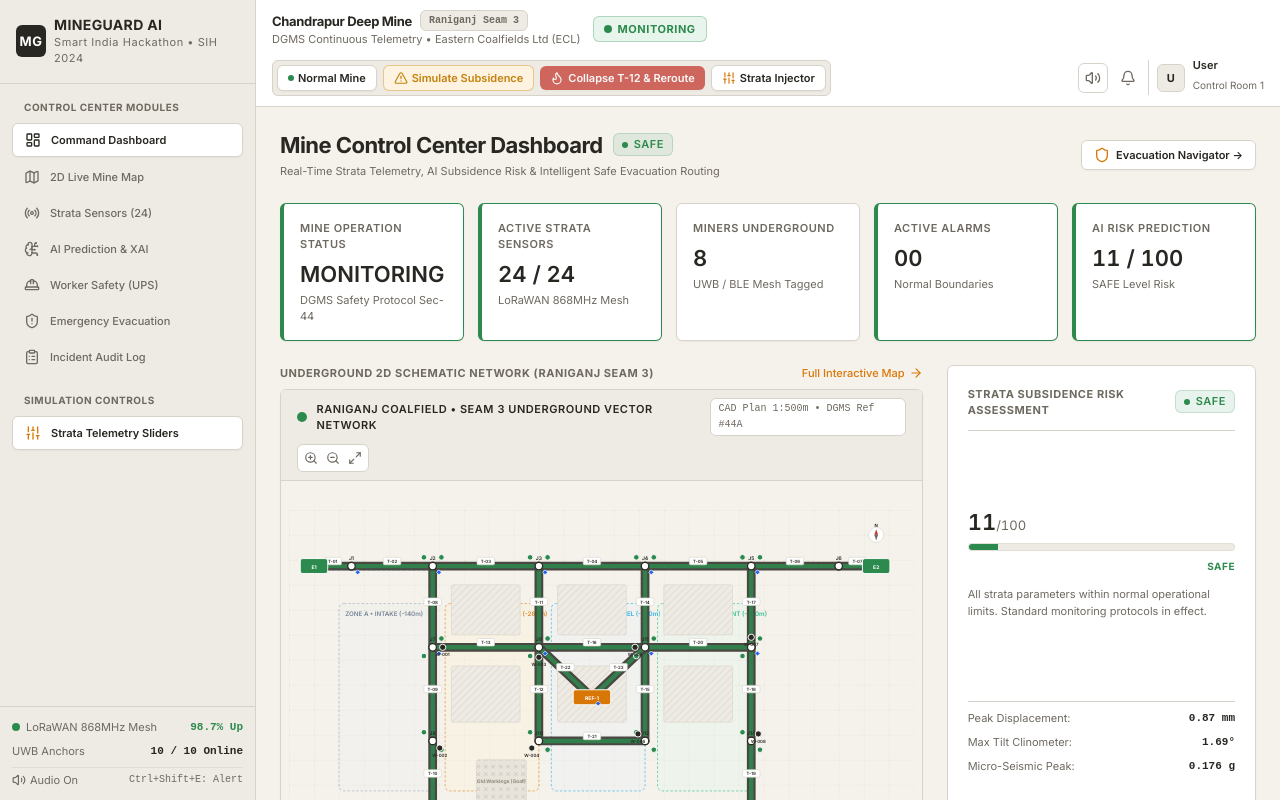
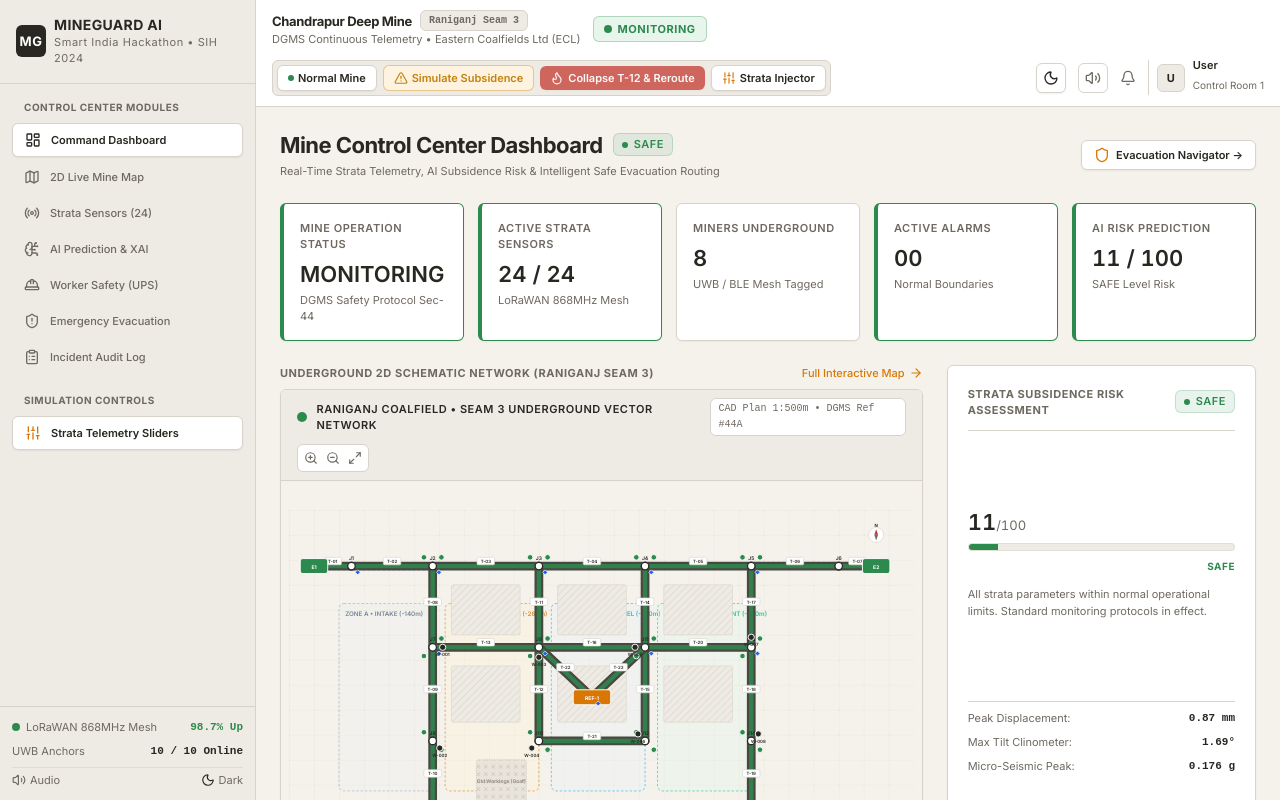
Before and after one commit to soumik7484-art/smart-mine-monitor, a React (Vite) app: page /#/overview in a window 1280 px wide. Built offline with nearby package versions, Linux system fonts and the light colour scheme.

Commit message:
feat: add light and dark mode toggle with persistent theme state

```diff
--- a/src/components/layout/Sidebar.jsx
+++ b/src/components/layout/Sidebar.jsx
@@ -14,6 +14,8 @@ import {
   Volume2,
   VolumeX,
   Activity,
+  Sun,
+  Moon,
 } from 'lucide-react';
 
 const navItems = [
@@ -31,6 +33,8 @@ export default function Sidebar() {
     emergencyModeActive,
     isMuted,
     toggleMute,
+    toggleTheme,
+    isDarkMode,
     setIsSensorSimulatorOpen,
     stats = {},
   } = useMine();
@@ -122,11 +126,17 @@ export default function Sidebar() {
             className="text-[11px] text-mine-text-secondary hover:text-mine-text-primary flex items-center gap-1 transition"
           >
             {isMuted ? <VolumeX className="h-3.5 w-3.5 text-status-critical" /> : <Volume2 className="h-3.5 w-3.5" />}
-            <span>{isMuted ? 'Muted' : 'Audio On'}</span>
+            <span>{isMuted ? 'Muted' : 'Audio'}</span>
           </button>
-          <span className="text-[10px] text-mine-text-secondary font-mono">
-            Ctrl+Shift+E: Alert
-          </span>
+          <button
+            type="button"
+            onClick={toggleTheme}
+            className="text-[11px] text-mine-text-secondary hover:text-mine-text-primary flex items-center gap-1 transition"
+            title={isDarkMode ? 'Switch to Light Mode' : 'Switch to Dark Mode'}
+          >
+            {isDarkMode ? <Sun className="h-3.5 w-3.5 text-amber-400" /> : <Moon className="h-3.5 w-3.5 text-mine-text-primary" />}
+            <span>{isDarkMode ? 'Light' : 'Dark'}</span>
+          </button>
         </div>
       </div>
     </aside>
--- a/src/components/layout/TopBar.jsx
+++ b/src/components/layout/TopBar.jsx
@@ -10,6 +10,8 @@ import {
   RotateCcw,
   AlertTriangle,
   Flame,
+  Sun,
+  Moon,
 } from 'lucide-react';
 
 export default function TopBar() {
@@ -18,6 +20,8 @@ export default function TopBar() {
     alerts = [],
     isMuted,
     toggleMute,
+    toggleTheme,
+    isDarkMode,
     triggerSubsidence,
     triggerCollapse,
     resetToNormal,
@@ -129,6 +133,16 @@ export default function TopBar() {
 
       {/* Right: Quick Controls & Profile */}
       <div className="flex items-center gap-3">
+        {/* Dark / Light Mode Toggle */}
+        <button
+          type="button"
+          onClick={toggleTheme}
+          className="p-1.5 rounded border border-mine-border bg-mine-surface text-mine-text-secondary hover:text-mine-text-primary hover:bg-mine-surface-alt transition shadow-card"
+          title={isDarkMode ? 'Switch to Light Mode' : 'Switch to Dark Mode'}
+        >
+          {isDarkMode ? <Sun className="h-4 w-4 text-amber-400" /> : <Moon className="h-4 w-4 text-mine-text-primary" />}
+        </button>
+
         {/* Audio Mute/Unmute */}
         <button
           type="button"
--- a/src/context/MineContext.jsx
+++ b/src/context/MineContext.jsx
@@ -24,6 +24,27 @@ export const MineProvider = ({ children }) => {
   const [selectedWorker, setSelectedWorker] = useState(null);
   const [selectedTunnel, setSelectedTunnel] = useState(null);
   const [zoneFilter, setZoneFilter] = useState('ALL');
+  const [theme, setTheme] = useState(() => {
+    if (typeof window !== 'undefined') {
+      return localStorage.getItem('mineguard_theme') || 'light';
+    }
+    return 'light';
+  });
+
+  useEffect(() => {
+    if (theme === 'dark') {
+      document.documentElement.classList.add('dark');
+    } else {
+      document.documentElement.classList.remove('dark');
+    }
+    try {
+      localStorage.setItem('mineguard_theme', theme);
+    } catch (e) {}
+  }, [theme]);
+
+  const toggleTheme = useCallback(() => {
+    setTheme((prev) => (prev === 'dark' ? 'light' : 'dark'));
+  }, []);
 
   // ─── Simulation Tick (2s) ─────────────────────────────────────────────
   useEffect(() => {
@@ -144,8 +165,11 @@ export const MineProvider = ({ children }) => {
     selectedWorker,
     selectedTunnel,
     zoneFilter,
+    theme,
+    isDarkMode: theme === 'dark',
 
     // Actions
+    toggleTheme,
     triggerSubsidence,
     triggerCollapse,
     resetToNormal,
--- a/src/index.css
+++ b/src/index.css
@@ -8,6 +8,34 @@
 @tailwind utilities;
 
 @layer base {
+  :root {
+    --color-mine-bg: 245 242 236;            /* #F5F2EC */
+    --color-mine-surface: 255 255 255;       /* #FFFFFF */
+    --color-mine-surface-alt: 238 235 228;   /* #EEEBE4 */
+    --color-mine-text-primary: 41 39 34;     /* #292722 */
+    --color-mine-text-secondary: 111 106 97; /* #6F6A61 */
+    --color-mine-border: 216 211 202;        /* #D8D3CA */
+    --color-status-safe-bg: #E8F5EC;
+    --color-status-warning-bg: #FDF3E0;
+    --color-status-critical-bg: #FDECEB;
+    --color-status-attention-bg: #FEF3CD;
+    --color-status-offline-bg: #F3F4F6;
+  }
+
+  .dark {
+    --color-mine-bg: 18 19 22;               /* #121316 */
+    --color-mine-surface: 26 28 33;          /* #1A1C21 */
+    --color-mine-surface-alt: 35 38 45;      /* #23262D */
+    --color-mine-text-primary: 238 236 230;  /* #EEECE6 */
+    --color-mine-text-secondary: 156 163 175;/* #9CA3AF */
+    --color-mine-border: 49 53 62;           /* #31353E */
+    --color-status-safe-bg: rgba(45, 138, 78, 0.2);
+    --color-status-warning-bg: rgba(196, 130, 14, 0.2);
+    --color-status-critical-bg: rgba(196, 54, 46, 0.22);
+    --color-status-attention-bg: rgba(217, 119, 6, 0.22);
+    --color-status-offline-bg: #202228;
+  }
+
   html {
     font-feature-settings: 'cv02', 'cv03', 'cv04', 'cv11';
     -webkit-font-smoothing: antialiased;
@@ -26,16 +54,16 @@
   }
 
   ::-webkit-scrollbar-track {
-    background: #EEEBE4;
+    background: rgb(var(--color-mine-surface-alt));
   }
 
   ::-webkit-scrollbar-thumb {
-    background: #D8D3CA;
+    background: rgb(var(--color-mine-border));
     border-radius: 3px;
   }
 
   ::-webkit-scrollbar-thumb:hover {
-    background: #B8B3AA;
+    background: rgb(var(--color-mine-text-secondary));
   }
 }
 
--- a/src/pages/AIPredictionPage.jsx
+++ b/src/pages/AIPredictionPage.jsx
@@ -26,7 +26,7 @@ import {
 } from 'lucide-react';
 
 export default function AIPredictionPage() {
-  const { aiPrediction, setIsSensorSimulatorOpen } = useMine();
+  const { aiPrediction, setIsSensorSimulatorOpen, isDarkMode } = useMine();
 
   const riskScore = aiPrediction?.overallScore || 18;
   const classification = aiPrediction?.riskLevel || 'SAFE';
@@ -210,7 +210,7 @@ export default function AIPredictionPage() {
                 }}
               />
               <Area type="monotone" dataKey="upper" fill="#C4362E" fillOpacity={0.08} stroke="none" />
-              <Area type="monotone" dataKey="lower" fill="#F5F2EC" fillOpacity={1} stroke="none" />
+              <Area type="monotone" dataKey="lower" fill={isDarkMode ? '#1C1E23' : '#FFFFFF'} fillOpacity={1} stroke="none" />
               <Line type="monotone" dataKey="predicted" stroke="#C4362E" strokeWidth={2.5} dot={false} />
               <Line type="monotone" dataKey="criticalThreshold" stroke="#C4362E" strokeDasharray="5 5" strokeWidth={1.5} dot={false} />
             </ComposedChart>
--- a/tailwind.config.js
+++ b/tailwind.config.js
@@ -4,28 +4,29 @@ export default {
     './index.html',
     './src/**/*.{js,ts,jsx,tsx}',
   ],
+  darkMode: 'class',
   theme: {
     extend: {
       colors: {
         mine: {
-          bg: '#F5F2EC',
-          surface: '#FFFFFF',
-          'surface-alt': '#EEEBE4',
-          'text-primary': '#292722',
-          'text-secondary': '#6F6A61',
-          border: '#D8D3CA',
+          bg: 'rgb(var(--color-mine-bg) / <alpha-value>)',
+          surface: 'rgb(var(--color-mine-surface) / <alpha-value>)',
+          'surface-alt': 'rgb(var(--color-mine-surface-alt) / <alpha-value>)',
+          'text-primary': 'rgb(var(--color-mine-text-primary) / <alpha-value>)',
+          'text-secondary': 'rgb(var(--color-mine-text-secondary) / <alpha-value>)',
+          border: 'rgb(var(--color-mine-border) / <alpha-value>)',
         },
         status: {
           safe: '#2D8A4E',
-          'safe-bg': '#E8F5EC',
+          'safe-bg': 'var(--color-status-safe-bg, #E8F5EC)',
           warning: '#C4820E',
-          'warning-bg': '#FDF3E0',
+          'warning-bg': 'var(--color-status-warning-bg, #FDF3E0)',
           critical: '#C4362E',
-          'critical-bg': '#FDECEB',
+          'critical-bg': 'var(--color-status-critical-bg, #FDECEB)',
           attention: '#D97706',
-          'attention-bg': '#FEF3CD',
+          'attention-bg': 'var(--color-status-attention-bg, #FEF3CD)',
           offline: '#9CA3AF',
-          'offline-bg': '#F3F4F6',
+          'offline-bg': 'var(--color-status-offline-bg, #F3F4F6)',
         },
       },
       fontFamily: {
@@ -47,9 +48,9 @@ export default {
         'lg': '8px',
       },
       boxShadow: {
-        'card': '0 1px 2px rgba(0, 0, 0, 0.04)',
-        'card-hover': '0 2px 4px rgba(0, 0, 0, 0.06)',
-        'dropdown': '0 4px 12px rgba(0, 0, 0, 0.08)',
+        'card': '0 1px 2px rgba(0, 0, 0, 0.06)',
+        'card-hover': '0 2px 4px rgba(0, 0, 0, 0.08)',
+        'dropdown': '0 4px 12px rgba(0, 0, 0, 0.15)',
       },
       spacing: {
         '4.5': '1.125rem',
```
Also changed, not shown: src/components/mine-map/MineMap.jsx (+16 -15 lines).
